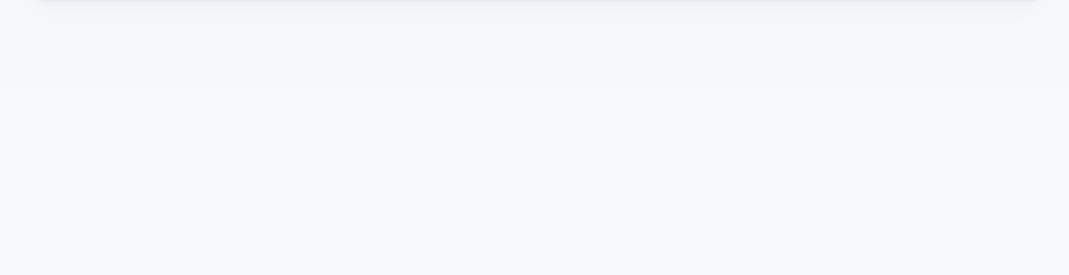
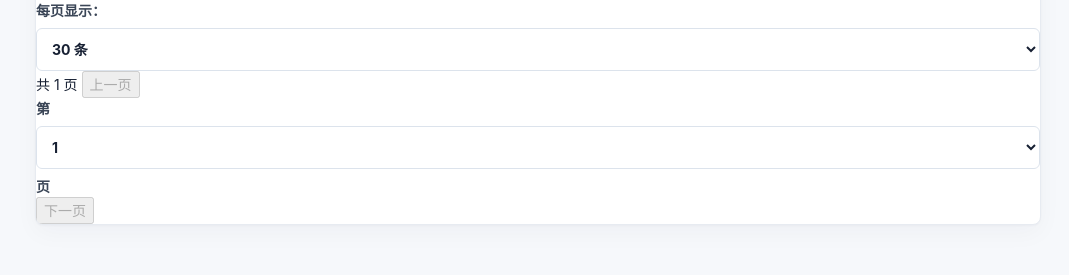
Before and after one commit to CinnieMochi/nft-forward-panel, a Flask app: template templates/analytics.html in a window 1280 px wide. Shown: the part 713-988 px from the top of the page, without its empty margins (211-1280 px from the left). Before the commit the page ends 715 px from the top, so only its background shows below. Run offline with Flask 3, Linux system fonts and the light colour scheme; the template is opened without the code that fills it, so the values that code supplies are empty; parts of the project's set-up code (start-up, migrations or seed data) failed here and were passed over; some libraries are stand-ins or nearby versions.

Commit message:
Update analytics.html

```diff
--- a/templates/analytics.html
+++ b/templates/analytics.html
@@ -11,17 +11,17 @@
   <div class="metric-card"><span>实时 TCP</span><strong data-metric="tcp-connections">0</strong></div>
   <div class="metric-card"><span>实时 UDP</span><strong data-metric="udp-connections">0</strong></div>
   <div class="metric-card"><span>转发规则总数</span><strong data-metric="rule-count">0</strong></div>
-  <div class="metric-card connections-card"><span>当前连接</span><strong data-metric="connections">0</strong><canvas class="connections-sparkline" data-connections-sparkline width="76" height="38" aria-label="当前连接数走势"></canvas></div>
+  <div class="metric-card connections-card"><span>当前连接</span><strong data-metric="connections">0</strong><svg class="connections-sparkline" data-connections-sparkline viewBox="0 0 76 38" preserveAspectRatio="none" aria-hidden="true" focusable="false"><path class="sparkline-area"></path><path class="sparkline-line"></path></svg></div>
   {% elif kind == 'traffic' %}
   <div class="metric-card"><span>上一整点入站</span><strong data-metric="previous-hour-inbound">0 B</strong></div>
   <div class="metric-card"><span>上一整点出站</span><strong data-metric="previous-hour-outbound">0 B</strong></div>
   <div class="metric-card"><span>本月流量</span><strong data-metric="monthly">0 B</strong></div>
-  <div class="metric-card connections-card"><span>当前连接</span><strong data-metric="connections">0</strong><canvas class="connections-sparkline" data-connections-sparkline width="76" height="38" aria-label="当前连接数走势"></canvas></div>
+  <div class="metric-card connections-card"><span>当前连接</span><strong data-metric="connections">0</strong><svg class="connections-sparkline" data-connections-sparkline viewBox="0 0 76 38" preserveAspectRatio="none" aria-hidden="true" focusable="false"><path class="sparkline-area"></path><path class="sparkline-line"></path></svg></div>
   {% else %}
   <div class="metric-card"><span>实时入站</span><strong data-metric="inbound">0 B/s</strong></div>
   <div class="metric-card"><span>实时出站</span><strong data-metric="outbound">0 B/s</strong></div>
   <div class="metric-card"><span>本月流量</span><strong data-metric="monthly">0 B</strong></div>
-  <div class="metric-card connections-card"><span>当前连接</span><strong data-metric="connections">0</strong><canvas class="connections-sparkline" data-connections-sparkline width="76" height="38" aria-label="当前连接数走势"></canvas></div>
+  <div class="metric-card connections-card"><span>当前连接</span><strong data-metric="connections">0</strong><svg class="connections-sparkline" data-connections-sparkline viewBox="0 0 76 38" preserveAspectRatio="none" aria-hidden="true" focusable="false"><path class="sparkline-area"></path><path class="sparkline-line"></path></svg></div>
   {% endif %}
 </section>
 {% if kind != 'connections' %}
@@ -29,6 +29,21 @@
   <div class="panel-heading"><div><h2>{{ '入站 / 出站带宽趋势' if kind == 'bandwidth' else '区间流量消耗' }}</h2><p data-chart-caption>{{ '当前实时' if kind == 'bandwidth' else '最近 24 小时' }}</p></div><div class="legend"><span class="in">入站</span><span class="out">出站</span></div></div>
   <div class="chart-wrap"><canvas id="history-chart" aria-label="{{ titles[kind] }}图表"></canvas><div class="chart-empty">暂无统计数据</div></div>
   <div class="history-table table-wrap"><table><thead><tr><th>时间区间</th><th>入站</th><th>出站</th><th>总计</th></tr></thead><tbody data-history-body></tbody></table></div>
+  <div class="history-pagination">
+    <div class="history-page-size">
+      <label>每页显示：<select class="page-size-select">
+        <option value="30">30 条</option>
+        <option value="50">50 条</option>
+        <option value="100">100 条</option>
+      </select></label>
+    </div>
+    <div class="history-page-controls">
+      <span class="history-page-info">共 <span class="total-pages">1</span> 页</span>
+      <button class="history-page-button prev-page" type="button" disabled>上一页</button>
+      <label class="page-picker-label">第 <select class="page-picker" aria-label="选择页码"><option value="1">1</option></select> 页</label>
+      <button class="history-page-button next-page" type="button" disabled>下一页</button>
+    </div>
+  </div>
 </section>
 {% else %}
 <section class="panel rules-panel connection-panel"><div class="panel-heading"><div><h2>规则连接明细</h2><p>每秒刷新一次</p></div></div><div class="connection-list" data-connection-list><div class="empty-state"><p>正在读取连接状态...</p></div></div></section>
```
